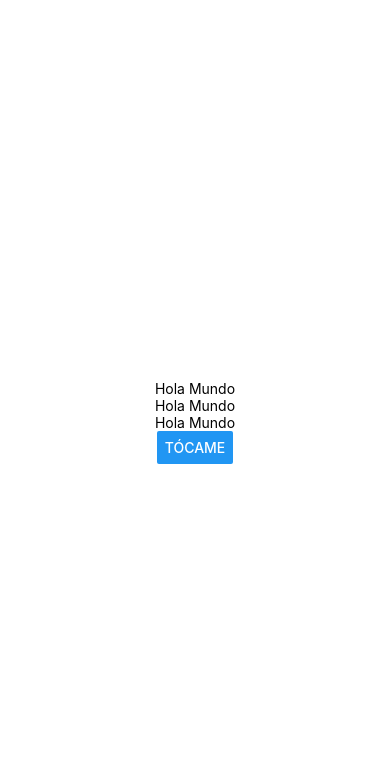
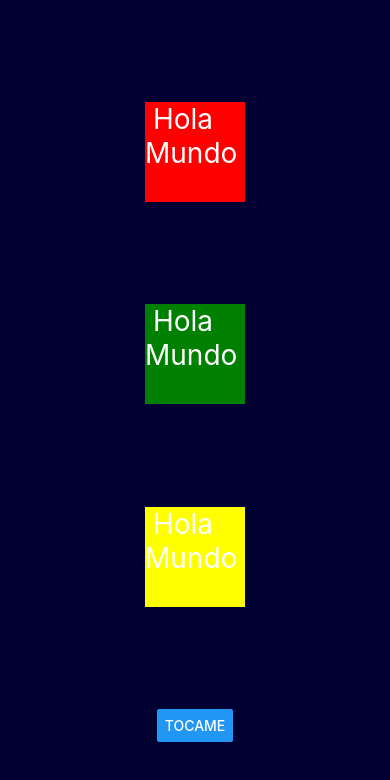
Before and after one commit to AntonioOI17/PM19x, a React Native app in the folder Blank/: screen / in a window 390 px wide. Shown: the top 780 px of the page. Built offline with nearby package versions, Linux system fonts and the light colour scheme.

Commit message:
Actividad 6
Stylesheet y Flex

```diff
--- a/Blank/App.js
+++ b/Blank/App.js
@@ -1,38 +1,33 @@
-//importaciones
-import { StatusBar } from 'expo-status-bar';
-import { Button, StyleSheet, Text, View } from 'react-native';
-import React,{useState} from 'react';
+import { StatusBar } from "expo-status-bar";
+import { StyleSheet, Text, View } from "react-native";
+import { Button } from "react-native-web";
+import React, { useState } from "react";
 
-const Texto = () => {
-  const [contenido, setContenido] = useState('Hola Mundo');
-  const actualizaTexto = () => setContenido('State Modificado');
-
-
+const Texto = ({ style }) => {
+  const [contenido, setContenido] = useState("Hola Mundo");
+  const actualizarTexto = () => {
+    setContenido("State Modificado");
+  };
   return (
-    <View>
-      <Text onPress={actualizaTexto}> {contenido} </Text>
-
-    </View>
+    <Text style={[styles.text, style]} onPress={actualizarTexto}>
+      {" "}
+      {contenido}{" "}
+    </Text>
   );
 };
 
-//Main
 export default function App() {
-  const [textoboton, setTextoboton] = useState('Tócame');
-  const actualizaBoton = () => setTextoboton('Siuuuuu');
-  <Button title={textoboton} onPress={actualizaBoton} />
+  const [contenido, setContenido] = useState("Tocame");
+  const actualizarBoton = () => {
+    setContenido("Siuuuu");
+  };
   return (
-    //
-
     <View style={styles.container}>
       <StatusBar style="auto" />
-
-      <Texto></Texto>
-      <Texto></Texto>
-      <Texto></Texto>
-
-      <Button title={textoboton} onPress={actualizaBoton} />
-
+      <Texto style={styles.rojo}></Texto>
+      <Texto style={styles.verde}></Texto>
+      <Texto style={styles.amarillo}></Texto>
+      <Button onPress={actualizarBoton} title={contenido}></Button>
     </View>
   );
 }
@@ -40,8 +35,19 @@ export default function App() {
 const styles = StyleSheet.create({
   container: {
     flex: 1,
-    backgroundColor: '#fff',
-    alignItems: 'center',
-    justifyContent: 'center',
+    backgroundColor: "#003",
+    alignItems: "center",
+    justifyContent: "center",
+    justifyContent: "space-evenly",
+    flexDirection: "column",
   },
+  text: {
+    color: "white",
+    fontSize: 28,
+    width: 100,
+    height: 100,
+  },
+  rojo: { backgroundColor: "red" },
+  amarillo: { backgroundColor: "yellow" },
+  verde: { backgroundColor: "green" },
 });
```
